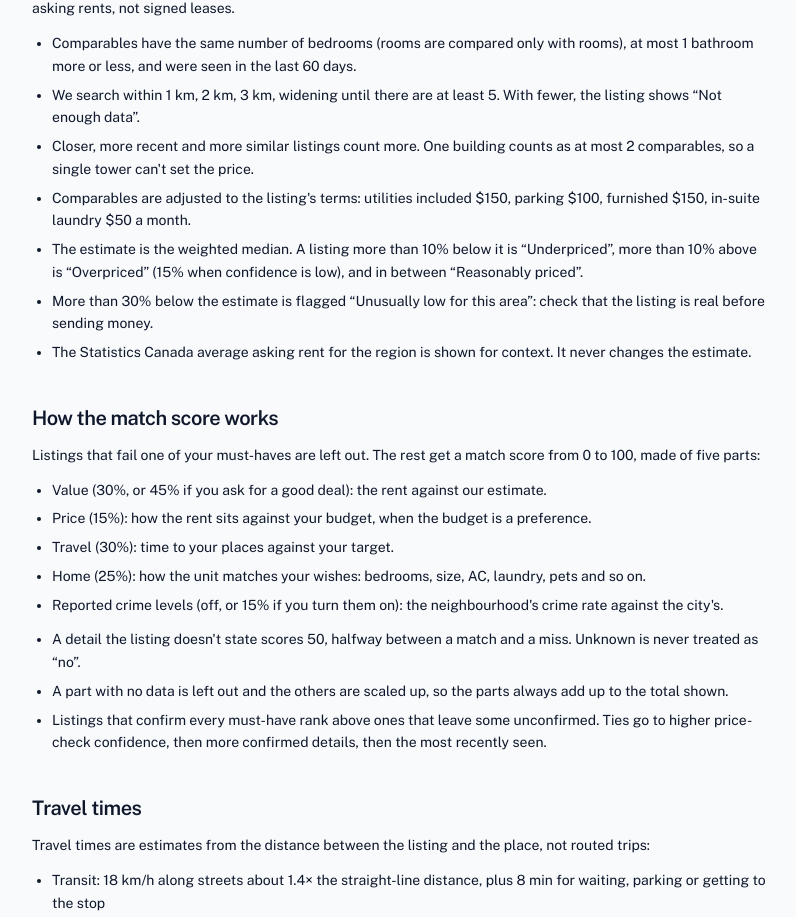
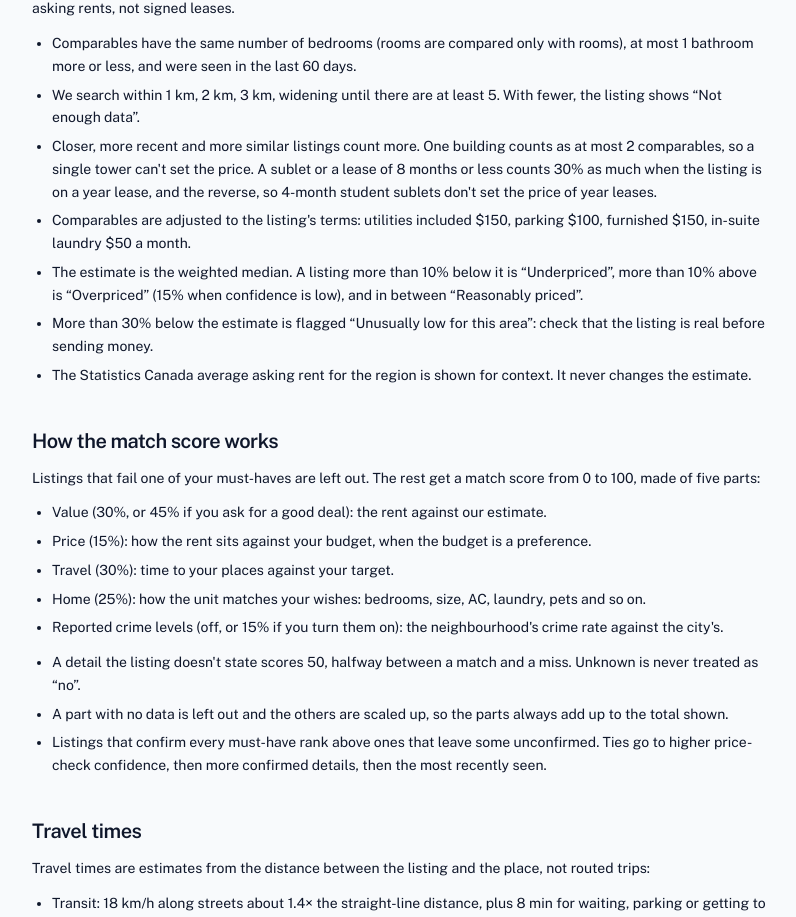
Before and after one commit to aqeelzow/Rent-the-6ix, a Next.js app in the folder apps/web/: page /data in a window 1280 px wide. Shown: the part 933-1850 px from the top of the page, without its empty margins (240-1036 px from the left). Built offline with nearby package versions, Linux system fonts and the light colour scheme; no server answers; a web font is replaced by a local one.

Commit message:
Explain lease-term weighting on the data page
Part of #35

```diff
--- a/apps/web/messages/en.json
+++ b/apps/web/messages/en.json
@@ -935,7 +935,7 @@
       "rules": {
         "1": "Comparables have the same number of bedrooms (rooms are compared only with rooms), at most {bathrooms} bathroom more or less, and were seen in the last {windowDays} days.",
         "2": "We search within {radii}, widening until there are at least {minComparables}. With fewer, the listing shows “Not enough data”.",
-        "3": "Closer, more recent and more similar listings count more. One building counts as at most {perBuilding} comparables, so a single tower can't set the price.",
+        "3": "Closer, more recent and more similar listings count more. One building counts as at most {perBuilding} comparables, so a single tower can't set the price. A sublet or a lease of 8 months or less counts {leaseWeight}% as much when the listing is on a year lease, and the reverse, so 4-month student sublets don't set the price of year leases.",
         "4": "Comparables are adjusted to the listing's terms: utilities included {utilities}, parking {parking}, furnished {furnished}, in-suite laundry {laundry} a month.",
         "5": "The estimate is the weighted median. A listing more than {band}% below it is “Underpriced”, more than {band}% above is “Overpriced” ({lowBand}% when confidence is low), and in between “Reasonably priced”.",
         "6": "More than {farBelow}% below the estimate is flagged “Unusually low for this area”: check that the listing is real before sending money.",
--- a/apps/web/src/app/data/page.tsx
+++ b/apps/web/src/app/data/page.tsx
@@ -195,6 +195,7 @@ export default async function DataPage() {
             radii,
             minComparables: VALUATION.minComparables,
             perBuilding: VALUATION.maxPerBuilding,
+            leaseWeight: Math.round(VALUATION.leaseMismatch * 100),
             utilities: formatCad(VALUATION.adjustmentsCad.utilitiesIncluded),
             parking: formatCad(VALUATION.adjustmentsCad.parking),
             furnished: formatCad(VALUATION.adjustmentsCad.furnished),
```
